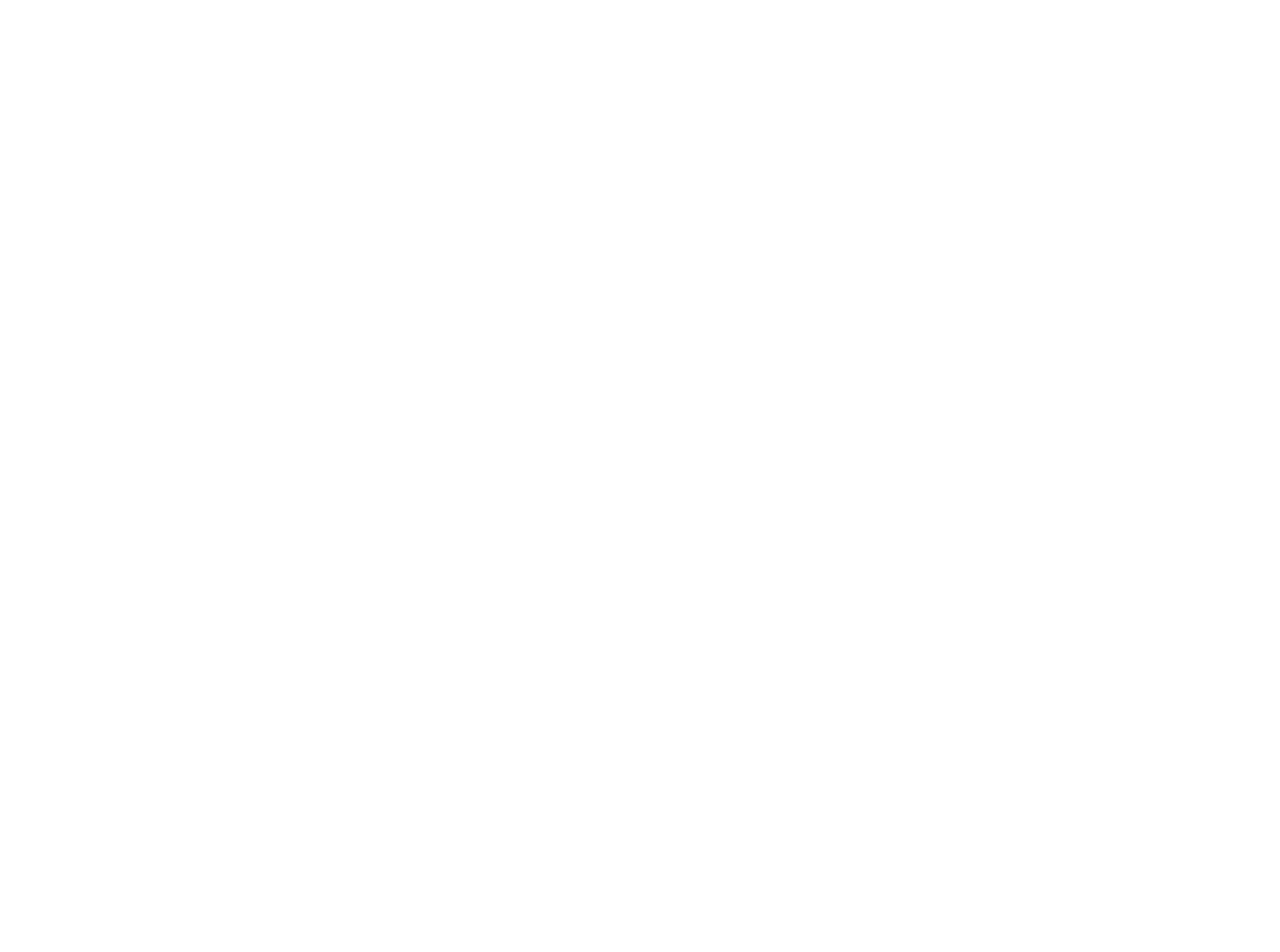
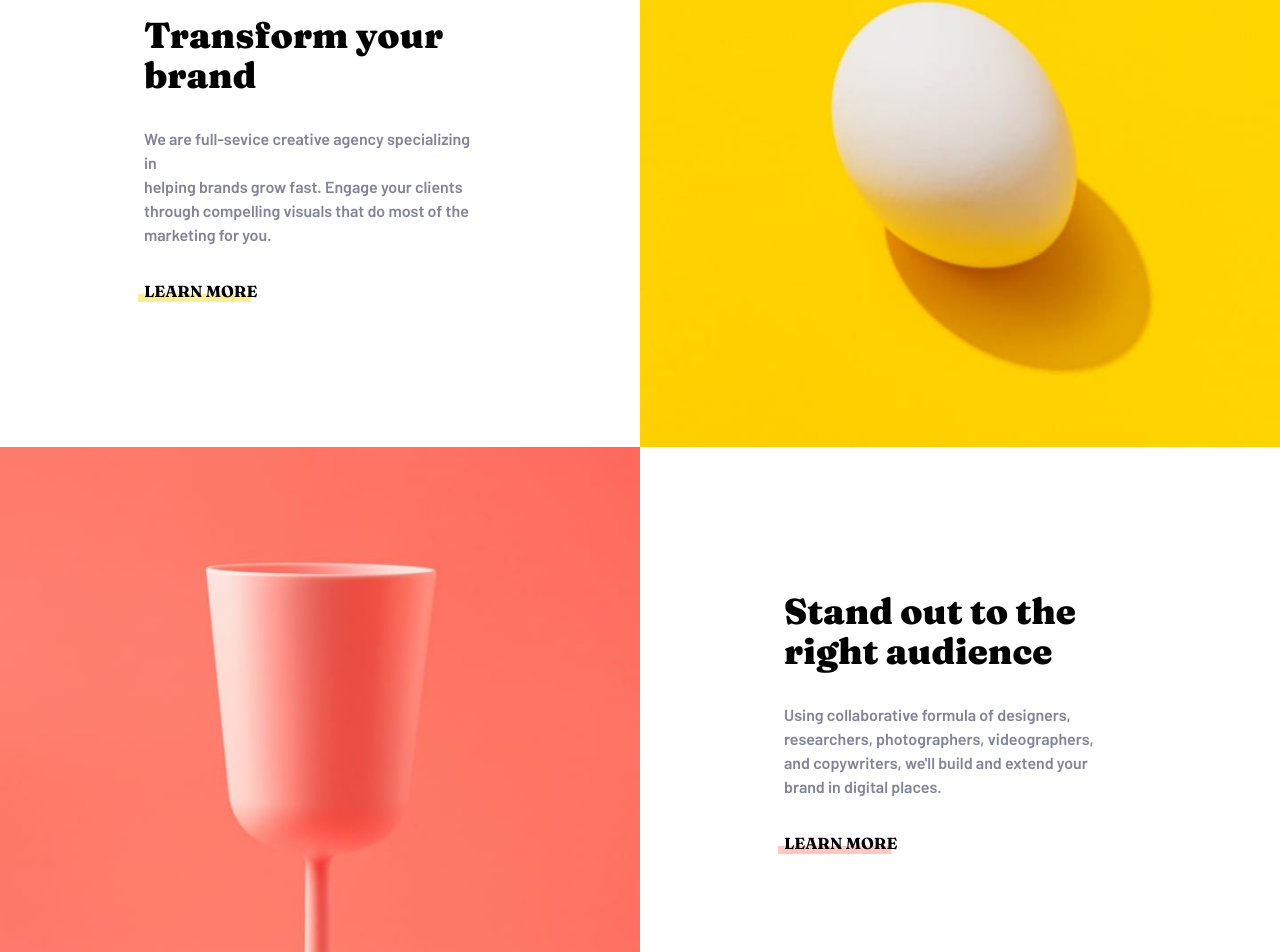
Before and after one commit to Rowee13/fem-sunnyside-agency, a React (Create React App) app: page / in a window 1280 px wide. Shown: the part 840-1792 px from the top of the page. Before the commit the page ends 800 px from the top, so only its background shows below. Built offline with nearby package versions, Linux system fonts and the light colour scheme.

Commit message:
Add About section

```diff
--- a/src/App.jsx
+++ b/src/App.jsx
@@ -1,4 +1,4 @@
-import { Navbar, Hero } from "./components";
+import { Navbar, Hero, About } from "./components";
 
 function App() {
   return (
@@ -8,6 +8,7 @@
       </div>
 
       <Hero />
+      <About />
     </div>
   );
 }
--- a/src/assets/index.js
+++ b/src/assets/index.js
@@ -1,5 +1,7 @@
 import logo from "./logo.svg";
 import heroImage from "./desktop/image-header.jpg";
 import arrowDown from "./icon-arrow-down.svg";
+import aboutTransfrom from "./desktop/image-transform.jpg";
+import aboutStandOut from "./desktop/image-stand-out.jpg";
 
-export { logo, heroImage, arrowDown };
+export { logo, heroImage, arrowDown, aboutTransfrom, aboutStandOut };
--- /dev/null
+++ b/src/components/About.jsx
@@ -0,0 +1,46 @@
+import { aboutTransfrom, aboutStandOut } from "../assets";
+
+const About = () => {
+  return (
+    <section id="about">
+      <div className="flex flex-row">
+        <div className="flex flex-col items-start justify-center p-36">
+          <h1 className="font-fraunces font-black text-4xl pb-8 pr-8">
+            Transform your brand
+          </h1>
+          <p className="font-barlow text-grayish-blue text-base pr-6 pb-8">
+            We are full-sevice creative agency specializing in
+            <br /> helping brands grow fast. Engage your clients through
+            compelling visuals that do most of the marketing for you.
+          </p>
+          <button className="about-transform-btn relative font-fraunces font-bold uppercase z-10">
+            Learn More
+          </button>
+        </div>
+        <img
+          src={aboutTransfrom}
+          alt="about us - transform"
+          className="w-1/2"
+        />
+      </div>
+      <div className="flex flex-row">
+        <img src={aboutStandOut} alt="about us - stand out" className="w-1/2" />
+        <div className="flex flex-col items-start justify-center p-36">
+          <h1 className="font-fraunces font-black text-4xl pb-8 pr-8">
+            Stand out to the right audience
+          </h1>
+          <p className="font-barlow text-grayish-blue text-base pr-6 pb-8">
+            Using collaborative formula of designers, researchers,
+            photographers, videographers, and copywriters, we'll build and
+            extend your brand in digital places.
+          </p>
+          <button className="about-standout-btn relative font-fraunces font-bold uppercase">
+            Learn More
+          </button>
+        </div>
+      </div>
+    </section>
+  );
+};
+
+export default About;
--- a/src/components/Hero.jsx
+++ b/src/components/Hero.jsx
@@ -2,7 +2,7 @@
 
 const Hero = () => {
   return (
-    <div className="relative">
+    <section className="relative">
       <img src={heroImage} alt="hero-img" />
       <div className="flex flex-col items-center absolute top-52 inset-x-0 mx-auto w-full">
         <h1 className="font-fraunces font-black text-white text-5xl text-center uppercase tracking-[0.2em]">
@@ -10,7 +10,7 @@
         </h1>
         <img src={arrowDown} alt="arrow-down" className="pt-24" />
       </div>
-    </div>
+    </section>
   );
 };
 
--- a/src/components/index.js
+++ b/src/components/index.js
@@ -1,4 +1,5 @@
 import Navbar from "./Navbar";
 import Hero from "./Hero";
+import About from "./About";
 
-export { Navbar, Hero };
+export { Navbar, Hero, About };
--- a/src/index.css
+++ b/src/index.css
@@ -18,3 +18,37 @@
   font-family: source-code-pro, Menlo, Monaco, Consolas, "Courier New",
     monospace;
 }
+
+.about-transform-btn::after {
+  width: 100%;
+  height: 8px;
+  display: block;
+  background-color: hsl(51, 100%, 49%);
+  opacity: 40%;
+  content: "";
+  position: absolute;
+  bottom: 1px;
+  left: -6px;
+  z-index: -1;
+}
+
+.about-transform-btn:hover:after {
+  opacity: 100%;
+}
+
+.about-standout-btn::after {
+  width: 100%;
+  height: 8px;
+  display: block;
+  background-color: hsl(7, 99%, 70%);
+  opacity: 40%;
+  content: "";
+  position: absolute;
+  bottom: 1px;
+  left: -6px;
+  z-index: -1;
+}
+
+.about-standout-btn:hover:after {
+  opacity: 100%;
+}
```
